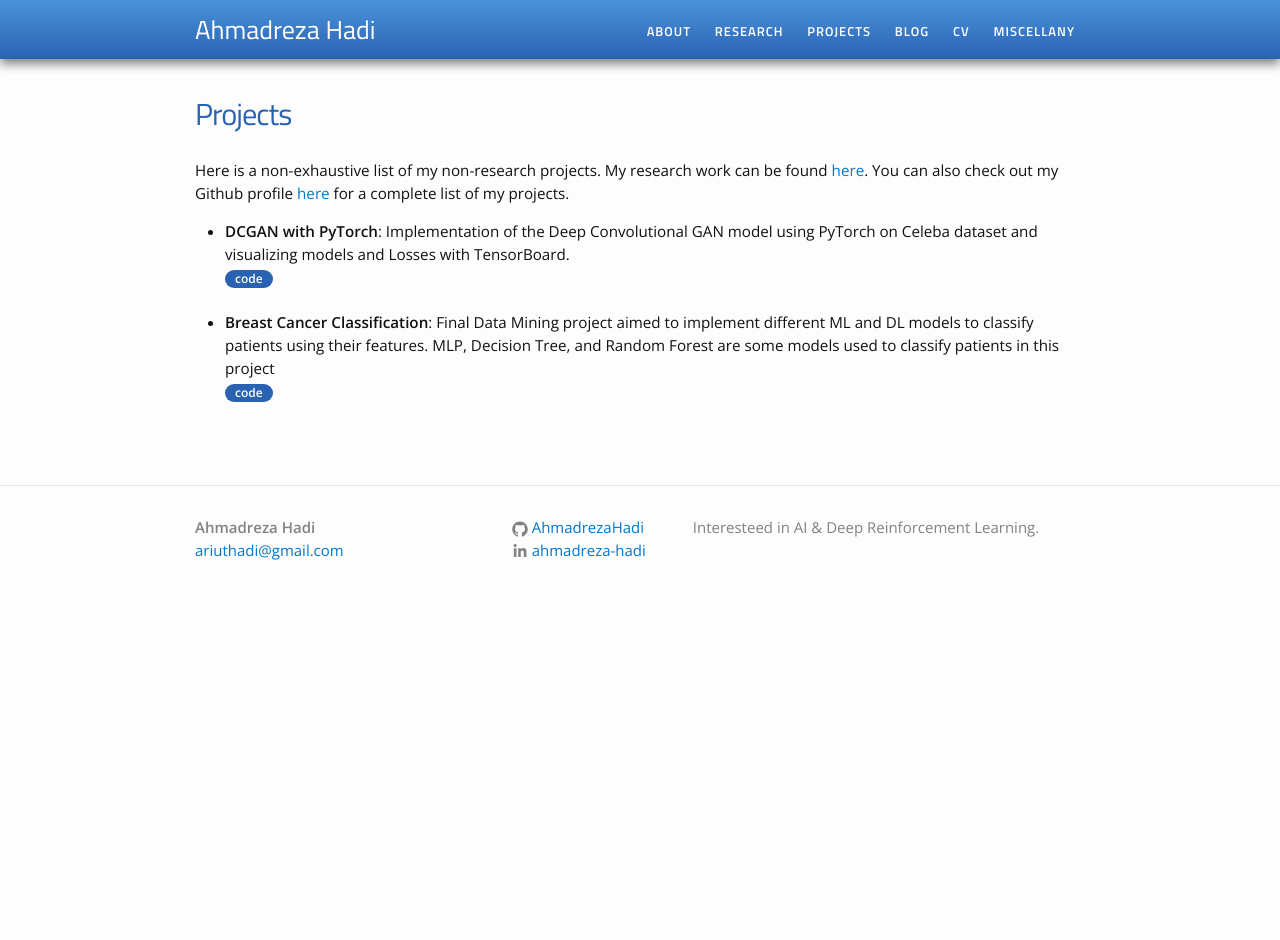
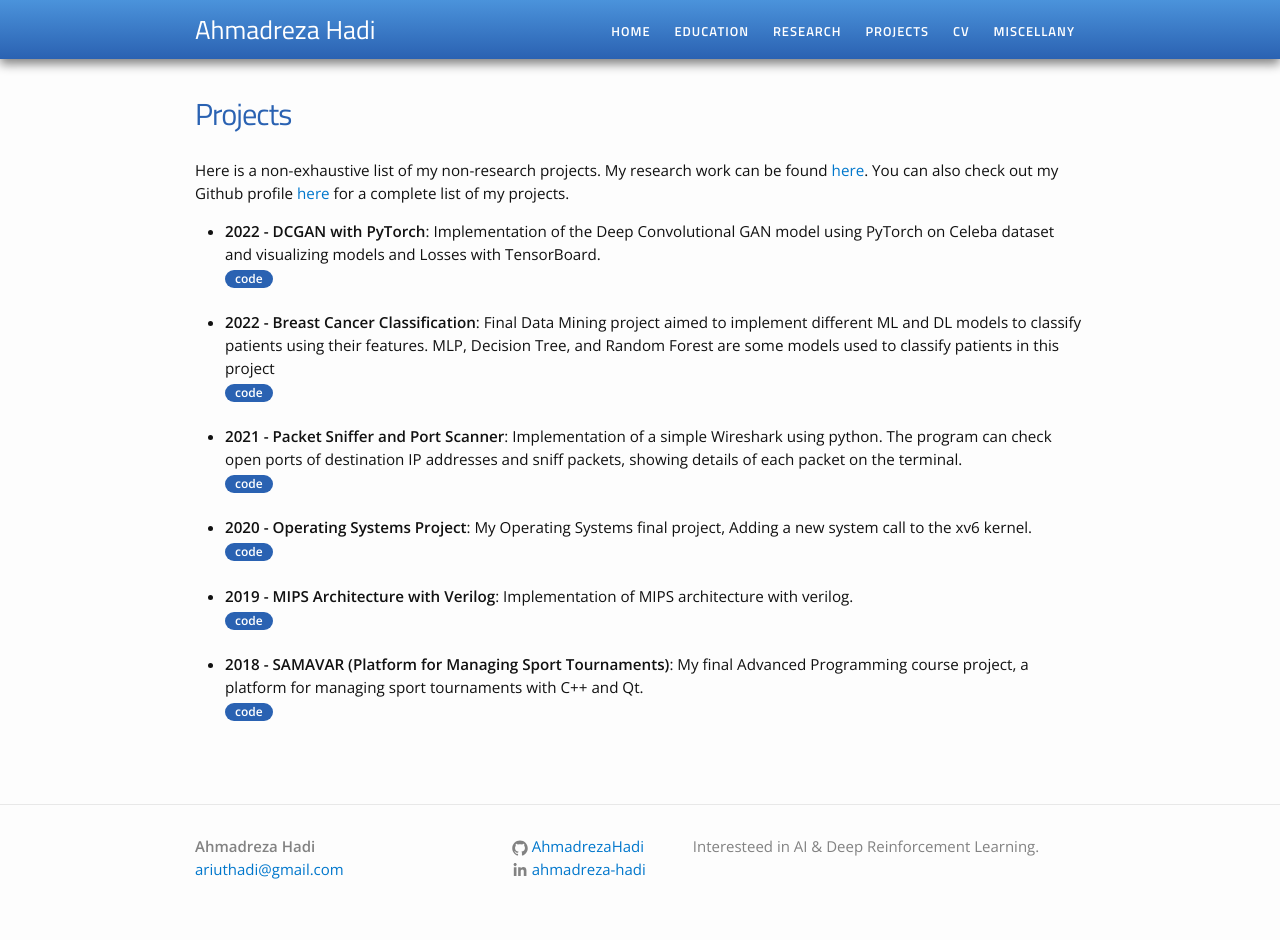
Before and after one commit to AhmadrezaHadi/AhmadrezaHadi.github.io, a Jekyll site: the page built from projects.md, in a window 1280 px wide. Built offline with Jekyll 4.4.1, drawn with Linux system fonts in a browser that asks for light colours; before the commit the page ends 900 px from its top, so only the background shows below that.

Commit message:
added projects

```diff
--- a/_data/menu.yml
+++ b/_data/menu.yml
@@ -1,5 +1,8 @@
-- title: "About"
-  href: "/about/"
+- title: "Home"
+  href: "/"
+
+- title: "Education"
+  href: "/education"
 
 - title: "Research"
   href: "/research/"
@@ -7,8 +10,8 @@
 - title: "Projects"
   href: "/projects/"
 
-- title: "Blog"
-  href: "/blog/"
+# - title: "Blog"
+  # href: "/blog/"
 
 - title: "CV"
   href: "/cv/"
--- a/_data/projects.yml
+++ b/_data/projects.yml
@@ -1,9 +1,32 @@
-- title: "DCGAN with PyTorch"
+- year: "2022"
+  title: "DCGAN with PyTorch"
   description: "Implementation of the Deep Convolutional GAN model using PyTorch on Celeba dataset and
 		visualizing models and Losses with TensorBoard."
   url: ""
 
-- title: "Breast Cancer Classification"
+- year: "2022"
+  title: "Breast Cancer Classification"
   description: "Final Data Mining project aimed to implement different ML and DL models to classify patients using their features. MLP, Decision Tree, and 	Random Forest are some models used
 		to classify patients in this project"
   url: "https://github.com/AhmadrezaHadi/Data-Mining-Project"
+
+- year: "2021"
+  title: "Packet Sniffer and Port Scanner"
+  description: "Implementation of a simple Wireshark using python. The program can check open ports of
+  destination IP addresses and sniff packets, showing details of each packet on the terminal."
+  url: "https://github.com/AhmadrezaHadi/Python-Packet-Sniffer"
+
+- year: "2020"
+  title: "Operating Systems Project"
+  description: "My Operating Systems final project, Adding a new system call to the xv6 kernel."
+  url: "https://github.com/AhmadrezaHadi/Operating-System-Projectsw"
+
+- year: "2019"
+  title: "MIPS Architecture with Verilog"
+  description: "Implementation of MIPS architecture with verilog."
+  url: "https://github.com/AhmadrezaHadi/MIPS-Architecture-Using-Verilog"
+
+- year: "2018"
+  title: "SAMAVAR (Platform for Managing Sport Tournaments)"
+  description: "My final Advanced Programming course project, a platform for managing sport tournaments with C++ and Qt."
+  url: "https://github.com/AhmadrezaHadi/SamavarQt"
--- a/projects.md
+++ b/projects.md
@@ -9,7 +9,7 @@ Here is a non-exhaustive list of my non-research projects. My research work can
 <ul>
 	{%for project in site.data.projects%}
 	<li>
-		<b>{{project.title}}</b>: {{project.description}}<br>
+		<b>{{project.year}} - {{project.title}}</b>: {{project.description}}<br>
 		<a href="{{project.url}}" target="_blank"><div class="color-button">code</div></a>
 	</li><br>
 	{%endfor%}
```
Also changed, not shown: index.md (renamed from about.md, +2 -1 lines), _config.yml (line endings or trailing spaces), index2.html (renamed from index.html).
